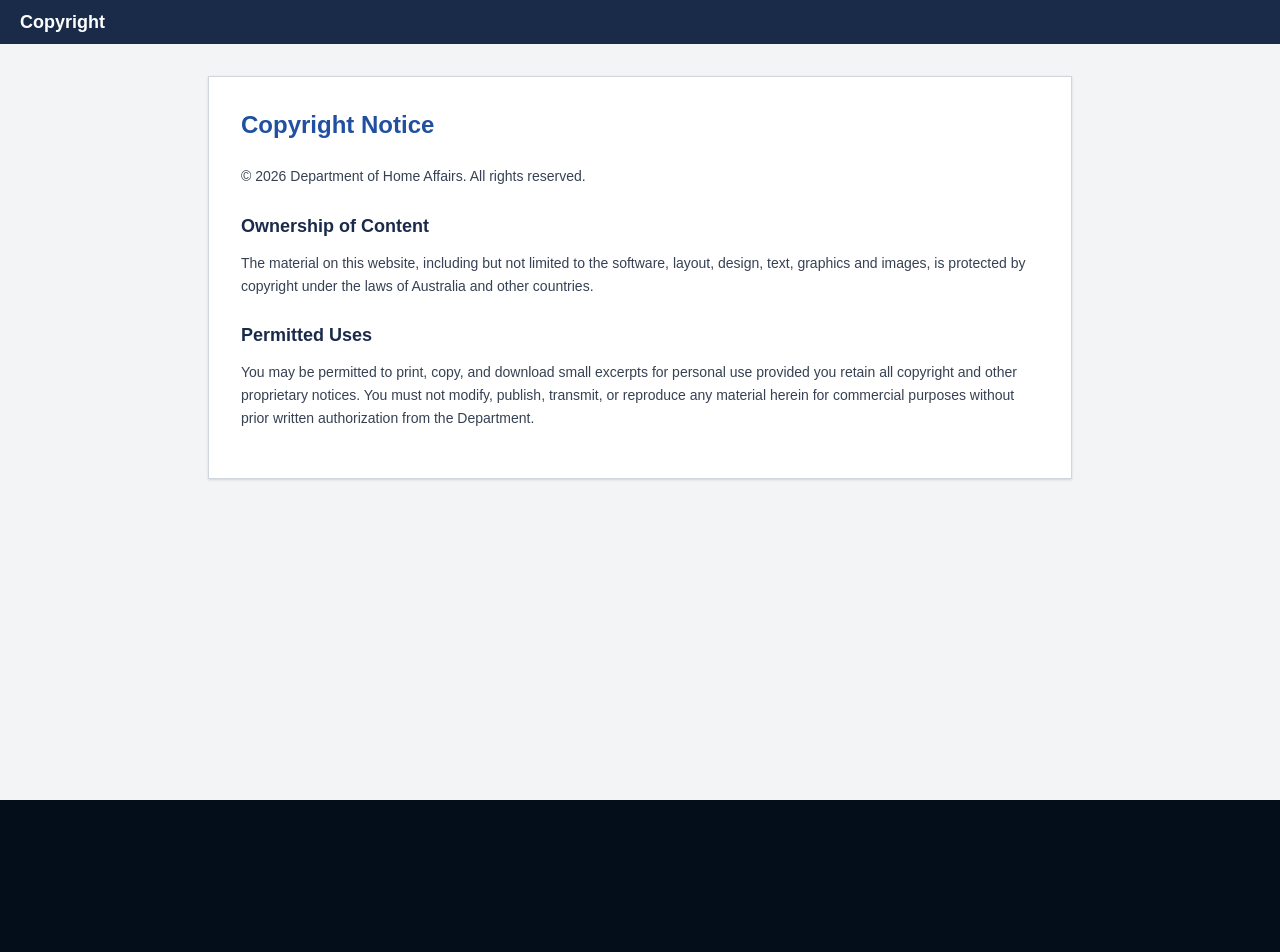
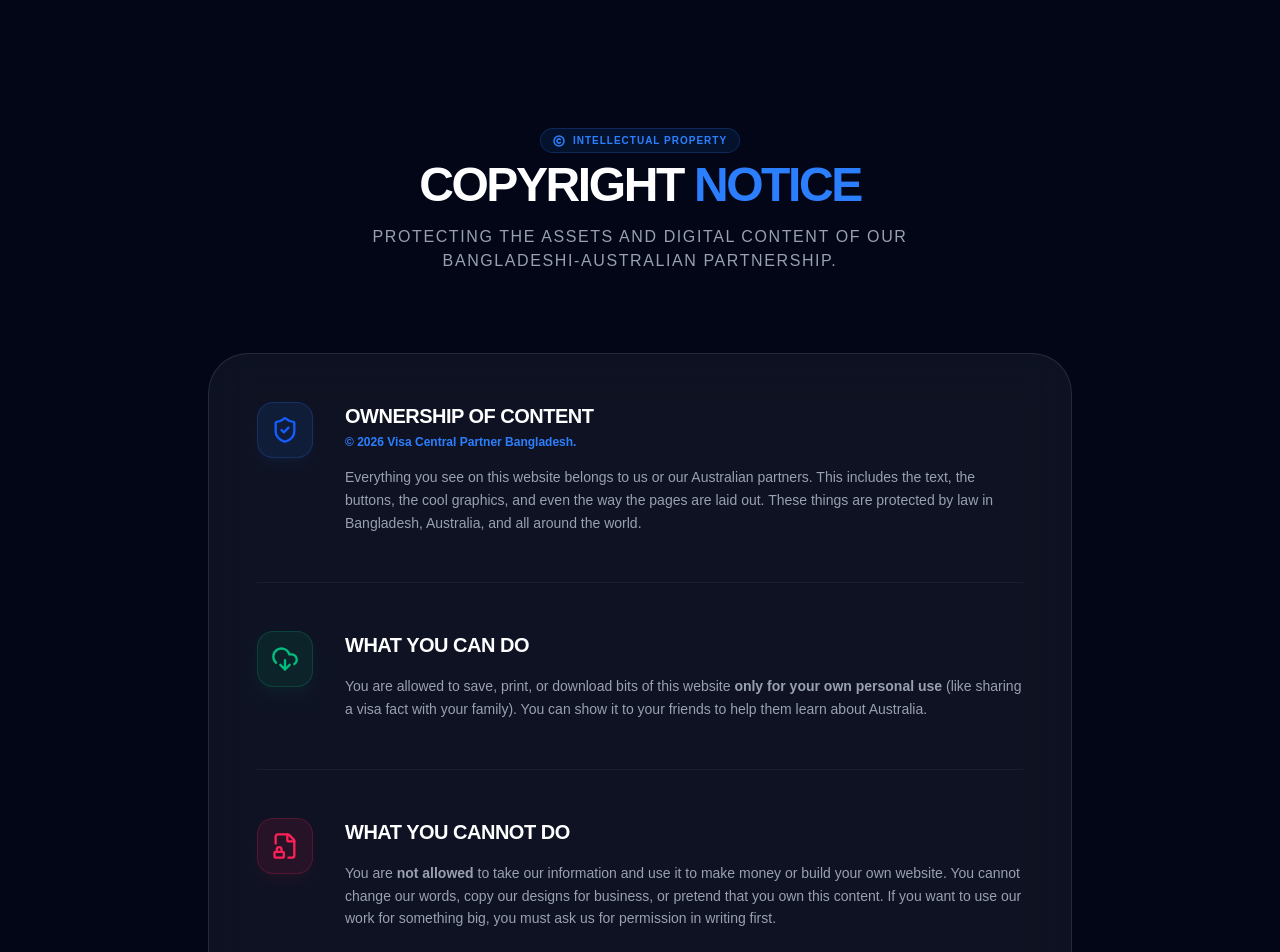
Before and after one commit to rabby-hasan-dev/visa-agency, a Next.js app in the folder visa-app-client/: page /copyright in a window 1280 px wide. Shown: the top 952 px of the page. Before the commit the page ends 800 px from the top, so only its background shows below. Built offline with nearby package versions, Linux system fonts and the light colour scheme; no server answers.

Commit message:
fixed  compywrit page

```diff
--- a/visa-app-client/app/(landing)/copyright/page.tsx
+++ b/visa-app-client/app/(landing)/copyright/page.tsx
@@ -1,40 +1,106 @@
 "use client";
 
+import { FileLock, UserCheck, ShieldCheck, DownloadCloud } from "lucide-react";
+
 export default function CopyrightPage() {
+  const currentYear = new Date().getFullYear();
+
   return (
-    <div className="bg-gray-100 min-h-screen pb-10">
-      <div className="bg-[#1a2b4a] h-11 flex items-center px-5 text-white text-lg font-bold">
-        Copyright
+    <div className="bg-[#020617] min-h-screen text-white pb-24">
+      {/* ── Hero Section ── */}
+      <div className="relative pt-32 pb-20 px-4 overflow-hidden">
+        <div className="absolute top-0 left-1/2 -translate-x-1/2 w-full h-[500px] bg-gradient-to-b from-blue-600/10 to-transparent -z-10" />
+        <div className="max-w-4xl mx-auto text-center space-y-4">
+          <div className="inline-flex items-center gap-2 px-3 py-1 bg-blue-500/10 border border-blue-500/20 rounded-full text-[10px] font-black uppercase tracking-widest text-blue-500 mb-2">
+            <ProtectIcon /> Intellectual Property
+          </div>
+          <h1 className="text-4xl md:text-5xl font-black tracking-tighter uppercase leading-none">
+            Copyright <span className="text-blue-500">Notice</span>
+          </h1>
+          <p className="text-gray-400 text-sm md:text-base font-medium max-w-xl mx-auto uppercase tracking-widest px-4">
+            Protecting the assets and digital content of our Bangladeshi-Australian partnership.
+          </p>
+        </div>
       </div>
-      <div className="max-w-4xl mx-auto mt-8 px-4">
-        <div className="bg-white border border-gray-300 shadow-sm p-8">
-          <h1 className="text-2xl font-bold text-[#2150a0] mb-6">
-            Copyright Notice
-          </h1>
-          <p className="text-sm text-gray-700 mb-4 leading-relaxed">
-            &copy; {new Date().getFullYear()} Department of Home Affairs. All
-            rights reserved.
-          </p>
-          <h2 className="text-lg font-bold text-[#1a2b4a] mt-6 mb-3">
-            Ownership of Content
-          </h2>
-          <p className="text-sm text-gray-700 mb-4 leading-relaxed">
-            The material on this website, including but not limited to the
-            software, layout, design, text, graphics and images, is protected by
-            copyright under the laws of Australia and other countries.
-          </p>
-          <h2 className="text-lg font-bold text-[#1a2b4a] mt-6 mb-3">
-            Permitted Uses
-          </h2>
-          <p className="text-sm text-gray-700 mb-4 leading-relaxed">
-            You may be permitted to print, copy, and download small excerpts for
-            personal use provided you retain all copyright and other proprietary
-            notices. You must not modify, publish, transmit, or reproduce any
-            material herein for commercial purposes without prior written
-            authorization from the Department.
-          </p>
+
+      <div className="max-w-4xl mx-auto px-4 space-y-8">
+        {/* ── Main Information ── */}
+        <div className="bg-white/5 border border-white/10 rounded-[2.5rem] p-8 md:p-12 backdrop-blur-xl space-y-12">
+
+          {/* Ownership Status */}
+          <div className="flex flex-col md:flex-row gap-8 items-start">
+            <div className="w-14 h-14 rounded-2xl bg-blue-500/10 flex items-center justify-center text-blue-600 shrink-0 border border-blue-500/20 shadow-lg shadow-blue-500/5">
+              <ShieldCheck size={28} />
+            </div>
+            <div className="space-y-4">
+              <div className="space-y-1">
+                <h2 className="text-xl font-bold tracking-tight text-white uppercase">Ownership of Content</h2>
+                <div className="text-blue-500 font-mono text-xs font-bold">&copy; {currentYear} Visa Central Partner Bangladesh.</div>
+              </div>
+              <p className="text-gray-400 text-sm leading-relaxed">
+                Everything you see on this website belongs to us or our Australian partners. This includes the text, the buttons, the cool graphics, and even the way the pages are laid out. These things are protected by law in Bangladesh, Australia, and all around the world.
+              </p>
+            </div>
+          </div>
+
+          <div className="h-px bg-white/5 w-full" />
+
+          {/* Permitted Use */}
+          <div className="flex flex-col md:flex-row gap-8 items-start">
+            <div className="w-14 h-14 rounded-2xl bg-emerald-500/10 flex items-center justify-center text-emerald-500 shrink-0 border border-emerald-500/20 shadow-lg shadow-emerald-500/5">
+              <DownloadCloud size={28} />
+            </div>
+            <div className="space-y-4">
+               <h2 className="text-xl font-bold tracking-tight text-white uppercase">What You Can Do</h2>
+               <p className="text-gray-400 text-sm leading-relaxed">
+                 You are allowed to save, print, or download bits of this website <strong>only for your own personal use</strong> (like sharing a visa fact with your family). You can show it to your friends to help them learn about Australia.
+               </p>
+            </div>
+          </div>
+
+          <div className="h-px bg-white/5 w-full" />
+
+          {/* Prohibited Use */}
+          <div className="flex flex-col md:flex-row gap-8 items-start">
+            <div className="w-14 h-14 rounded-2xl bg-rose-500/10 flex items-center justify-center text-rose-500 shrink-0 border border-rose-500/20 shadow-lg shadow-rose-500/5">
+              <FileLock size={28} />
+            </div>
+            <div className="space-y-4">
+               <h2 className="text-xl font-bold tracking-tight text-white uppercase">What You Cannot Do</h2>
+               <p className="text-gray-400 text-sm leading-relaxed">
+                 You are <strong>not allowed</strong> to take our information and use it to make money or build your own website. You cannot change our words, copy our designs for business, or pretend that you own this content. If you want to use our work for something big, you must ask us for permission in writing first.
+              </p>
+            </div>
+          </div>
+
+          <div className="h-px bg-white/5 w-full" />
+
+          {/* Partner Acknowledgement */}
+          <div className="flex flex-col md:flex-row gap-8 items-start">
+            <div className="w-14 h-14 rounded-2xl bg-indigo-500/10 flex items-center justify-center text-indigo-500 shrink-0 border border-indigo-500/20 shadow-lg shadow-indigo-500/5">
+              <UserCheck size={28} />
+            </div>
+            <div className="space-y-4">
+               <h2 className="text-xl font-bold tracking-tight text-white uppercase">Our Trusted Partners</h2>
+               <p className="text-gray-400 text-sm leading-relaxed">
+                 Some of the images or specialized information we use might belong to our official Australian migration partners. Even if it's theirs, the same rules apply—it's still protected property.
+               </p>
+            </div>
+          </div>
+        </div>
+
+        {/* ── Footer Quote ── */}
+        <div className="text-center space-y-2">
+          <p className="text-[10px] font-black text-gray-500 uppercase tracking-[0.3em]">Protection of Digital Assets</p>
+          <p className="text-[10px] text-gray-600 italic">Global Rights Reserved · Managed by Bangladesh Operations</p>
         </div>
       </div>
     </div>
   );
 }
+
+function ProtectIcon() {
+  return (
+    <svg width="12" height="12" viewBox="0 0 24 24" fill="none" stroke="currentColor" strokeWidth="3" strokeLinecap="round" strokeLinejoin="round" className="lucide lucide-copyright"><circle cx="12" cy="12" r="10"/><path d="M14.83 14.83a4 4 0 1 1 0-5.66"/></svg>
+  );
+}
```
Also changed, not shown: visa-app-client/app/(landing)/disclaimer/page.tsx (+81 -37 lines).
